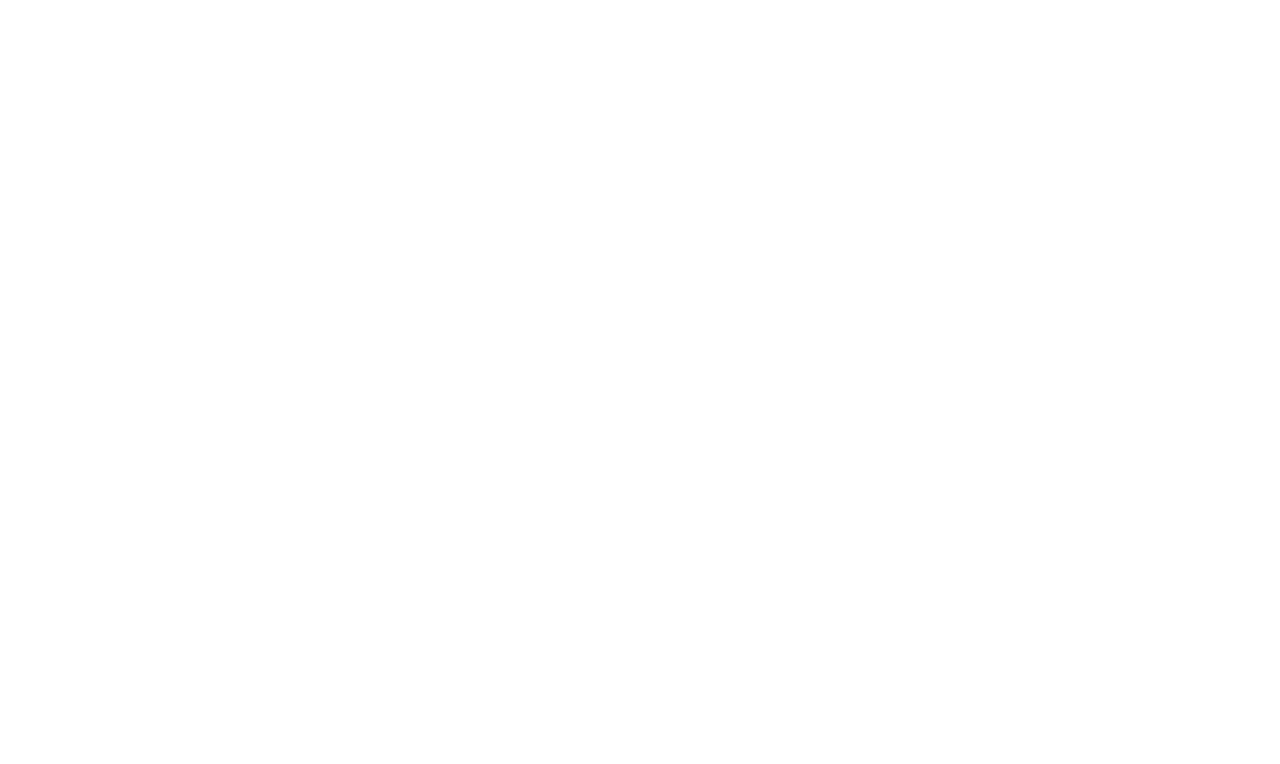
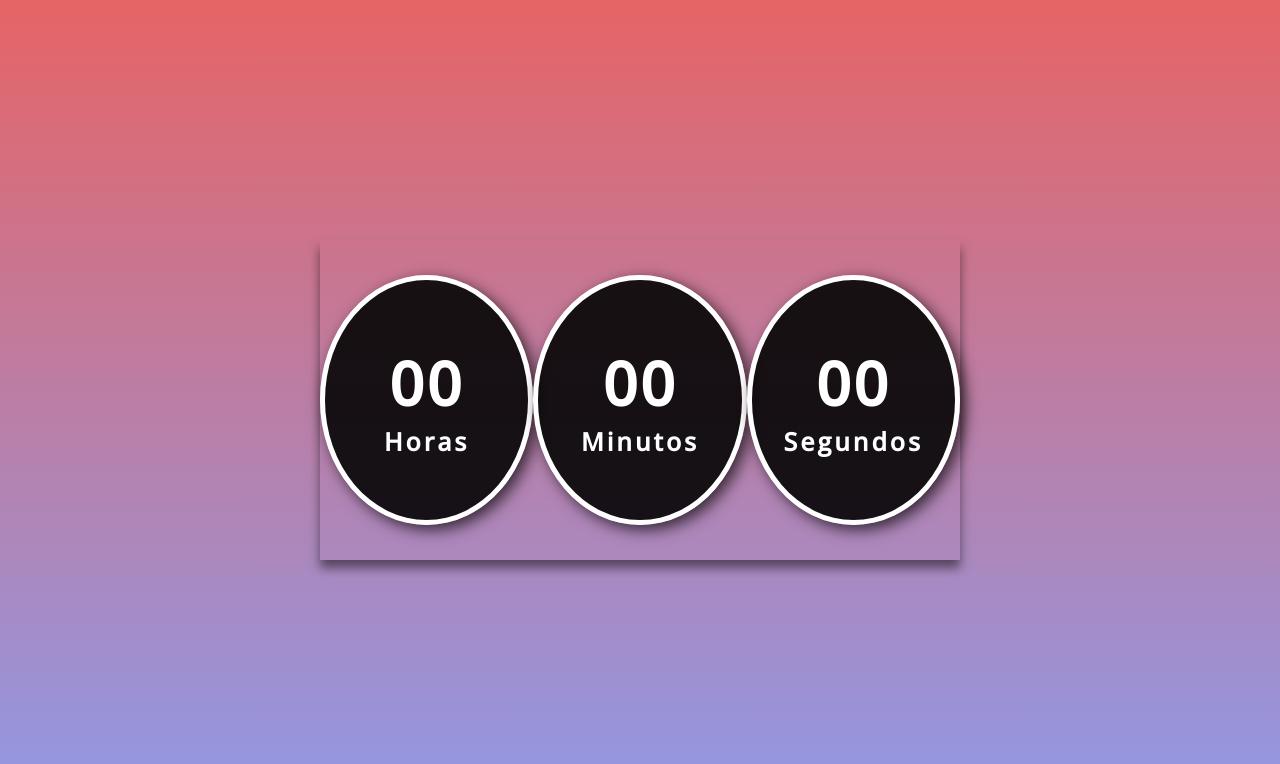
Before and after one commit to joaopedrobenassi/Rel-gio-Digital, a plain HTML site: page index.html in a window 1280 px wide. Drawn offline with nearby package versions, Linux system fonts and the light colour scheme.

Commit message:
Criação do Relógio Digital

```diff
--- a/index.html
+++ b/index.html
@@ -4,9 +4,31 @@
     <meta charset="UTF-8">
     <meta http-equiv="X-UA-Compatible" content="IE=edge">
     <meta name="viewport" content="width=device-width, initial-scale=1.0">
-    <title>Relógio Digital</title> <!-- Titulo do nossa guia/aba do navegador -->
+    <link rel="stylesheet" href="./style.css"> <!--Link para CSS externo-->
+    <title>Relógio Digital</title> <!-- Titulo da guia/aba do navegador -->
 </head>
 <body>
 
+    <div class="relogio">
+        <div>
+            <span id="horas">00</span>
+            <span class="tempo">Horas</span>
+        </div>
+
+        <div>
+            <span id="minutos">00</span>
+            <span class="tempo">Minutos</span>
+        </div>
+
+        <div>
+            <span id="segundos">00</span>
+            <span class="tempo">Segundos</span>
+        </div>
+    </div>
+
 </body>
+
+<script src="./script.js"></script>
+
+
 </html>
--- a/style.css
+++ b/style.css
@@ -0,0 +1,51 @@
+@import url('https://fonts.googleapis.com/css2?family=Open+Sans:wght@300;400;500&display=swap'); /* Importando fonte do Google Fonts */
+
+* { /* Seletor universal */
+    padding: 0;
+    margin: 0;
+    box-sizing: border-box;
+    font-family: 'Open Sans', sans-serif;
+}
+
+body {
+    height: 100vh; /* Altura de 100% da tela */
+    width: 100vw;
+    background: linear-gradient(#e66465, #9198e5); /* Cor de fundo */
+    display: flex; /* Por padrão direção em linha */
+    align-items: center; /* Neste caso na vertical */
+    justify-content: center; /*Neste caso horizontal */
+}
+
+.relogio { /* Seleciona div pela classe */
+    display: flex;
+    align-items: center;
+    justify-content: space-around; /*Espaçamento ao redor igual entre os elementos filhos */
+    height: 40%; /* Configurando altura */
+    width: 50%; /*Configurando largura */
+    background-color: transparent;
+    box-shadow: 0px 8px 10px rgba(0,0, 0, .5) ;
+}
+
+.relogio div { /* Seleciona todas as divs dentro do elemento relogio */
+    height: 250px;
+    width: 250px;
+    display: flex;
+    flex-direction: column;
+    align-items: center;
+    justify-content: center;
+    color: white;
+    background-color: rgba(5,5,5,.9);
+    box-shadow: 5px 5px 15px rgba(0,0, 0,.7);
+    border-radius: 50%;
+    border: 5px solid white;
+    letter-spacing: 3px; /* Esoaçamento entre letras */
+}
+
+.relogio span {
+    font-weight: bolder;
+    font-size: 60px;
+}
+
+.relogio span.tempo {
+    font-size: 25px;
+}
```
